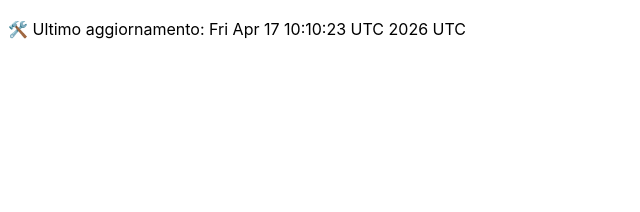
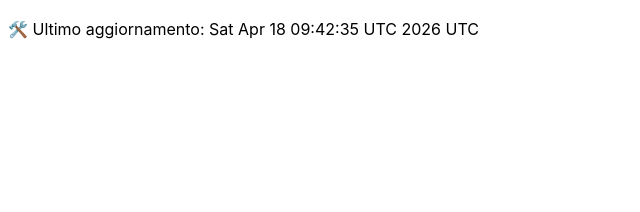
Before and after one commit to DanteTrb/DanteTrb.github.io, a Jekyll site: the page built from badges.md, in a window 1280 px wide. Shown: the top 212 px of the page, without its empty margins (0-640 px from the left). Built offline with Jekyll 4.4.1, drawn with Linux system fonts in a browser that asks for light colours; our own code applies the rules of GitHub Pages for plain Markdown files.

Commit message:
🛠️ Aggiornamento automatico badge

```diff
--- a/badges.md
+++ b/badges.md
@@ -1 +1 @@
-🛠️ Ultimo aggiornamento: Fri Apr 17 10:10:23 UTC 2026 UTC
+🛠️ Ultimo aggiornamento: Sat Apr 18 09:42:35 UTC 2026 UTC
```
